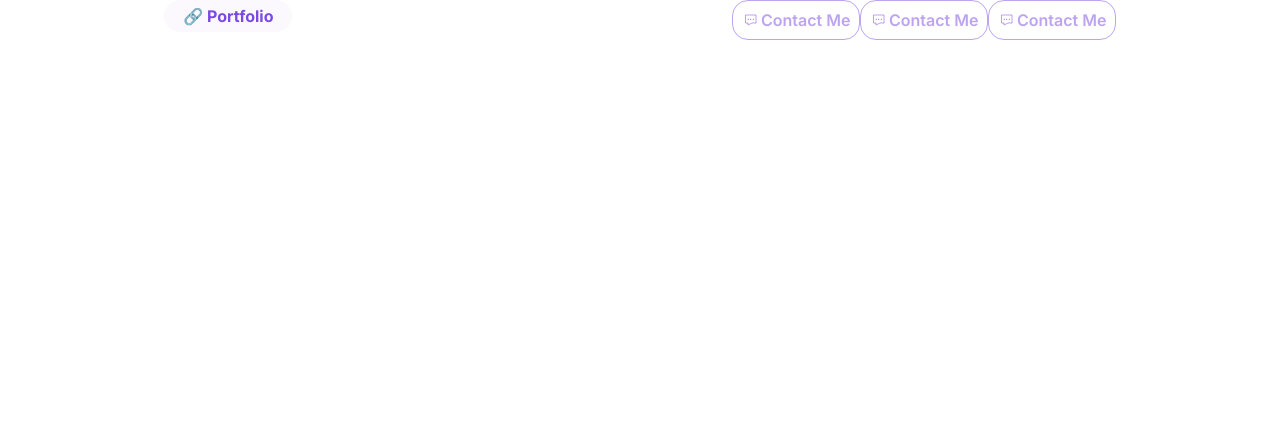
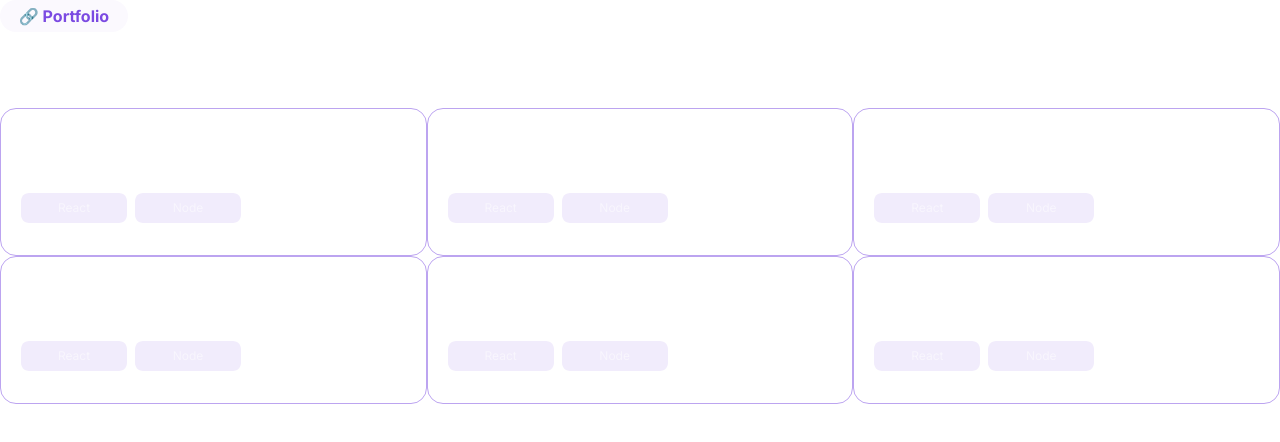
Before and after one commit to yinani24/portfolio, a Next.js app: page /projects in a window 1280 px wide. Shown: the top 442 px of the page. Built offline with nearby package versions, Linux system fonts and the light colour scheme.

Commit message:
changes in projects

```diff
--- a/src/app/about/page.tsx
+++ b/src/app/about/page.tsx
@@ -1,4 +1,5 @@
 "use client";
+
 import { motion } from 'framer-motion'
 import Image from 'next/image'
 import ARImage from '../../../public/ar-image.png'
--- a/src/app/projects/page.tsx
+++ b/src/app/projects/page.tsx
@@ -2,23 +2,30 @@
 
 import { ButtonLink } from "@/components/buttonlink";
 import { TopBar } from "@/components/topbar";
-import { GrContact } from "react-icons/gr";
+import ProjectCard from "./project";
+import { projects } from "@/components/constants";
 
 export default function Project() {
     return (
       <section id='projects'
-      className='flex flex-row h-screen'>
-        <div className='flex flew-row justify-around w-full'>
-          <div>
+      className='flex flex-col h-screen'>
+        <div className='flex flew-row w-full'>
+          <div className=''>
             <TopBar>🔗 Portfolio</TopBar>
-            <h1 className='text-white mb-4 font-[raleway] text-6xl font-extrabold'> Projects </h1>
+            <h1 className='text-white mb-4
+            font-[raleway] text-6xl font-extrabold'> Projects </h1>
           </div>
-          <div className='flex flex-row h-10'>
+          {/* <div className='flex flex-row h-7 justify-around items-center'>
             <ButtonLink Icon={GrContact} href='/#contact'>Contact Me</ButtonLink>
             <ButtonLink Icon={GrContact} href='/#contact'>Contact Me</ButtonLink>
             <ButtonLink Icon={GrContact} href='/#contact'>Contact Me</ButtonLink>
-          </div>
+          </div> */}
         </div>
+        <ul className='grid grid-cols-3'>
+          {projects.map((project, id) => (
+              <ProjectCard Proj={project} key={id}></ProjectCard>
+            ))}
+        </ul>
       </section>
     )
   }
--- a/src/app/projects/project.tsx
+++ b/src/app/projects/project.tsx
@@ -0,0 +1,27 @@
+"use client";
+
+import { ProjectsProps } from "@/components/interfaces";
+import Rectangle from "../../../public/Rectangle3.svg";
+import Image from "next/image";
+
+export default function ProjectCard({Proj} : {Proj: ProjectsProps}) {
+    return(
+        <div className='border rounded-2xl border-[#7B4AE280] p-5 hover:bg-[#7B4AE21A]'>
+            <h2 className='text-white font-raleway text-2xl font-bold'>{Proj.title}</h2>
+            <p className='text-[#FFFFFF80] font-raleway text-sm font-normal'>{Proj.description}</p>
+            <div className='flex flex-row'>
+                {Proj.tags.map((tag, index) => (
+                    // <div className='my-3 mr-2'>
+                    //     <Image src={Rectangle} alt="rectangle"/>
+                    //     <p className='text-[#FFFFFF80] font-raleway text-xs font-normal'>{tag}</p>
+                    // </div>
+                    <div key={index} className='my-3 mr-2 relative'>
+                        <Image src={Rectangle} alt="rectangle" className='w-15 h-15' /> {/* Adjust the width and height as needed */}
+                        <p className='absolute top-1/2 left-1/2 transform -translate-x-1/2 -translate-y-1/2 text-[#FFFFFF80] font-raleway text-xs font-normal'>{tag}</p>
+                    </div>
+                ))}
+            </div>
+
+        </div>
+    )
+}
--- a/src/components/constants.ts
+++ b/src/components/constants.ts
@@ -1,3 +1,6 @@
+import { ProjectsProps } from "./interfaces"
+import ARImage from '../../public/ar-image.png'
+
 export const navname = [
     {'route':"/", 'title': 'Home'},
     {'route':'#about', 'title': 'About'},
@@ -11,3 +14,18 @@ export const navname = [
 //     {'name': "Yash Inani", "time": 1000},
 //     {'name': "a Developer", "time": 1000},
 // ]
+
+export const projects: ProjectsProps[] = [
+    {'title': "Project 1", "description": "Description 1", "link": "Link 1",
+    'tags': ['React', 'Node'], 'image': ARImage},
+    {'title': "Project 2", "description": "Description 2", "link": "Link 2",
+    'tags': ['React', 'Node'], 'image': ARImage},
+    {'title': "Project 3", "description": "Description 3", "link": "Link 3",
+    'tags': ['React', 'Node'], 'image': ARImage},
+    {'title': "Project 4", "description": "Description 4", "link": "Link 4",
+    'tags': ['React', 'Node'], 'image': ARImage},
+    {'title': "Project 5", "description": "Description 5", "link": "Link 5",
+    'tags': ['React', 'Node'], 'image': ARImage},
+    {'title': "Project 6", "description": "Description 6", "link": "Link 6",
+    'tags': ['React', 'Node'], 'image': ARImage},
+]
```
Also changed, not shown: src/components/interfaces.ts (+8 -0 lines), public/Rectangle3.svg (added).
